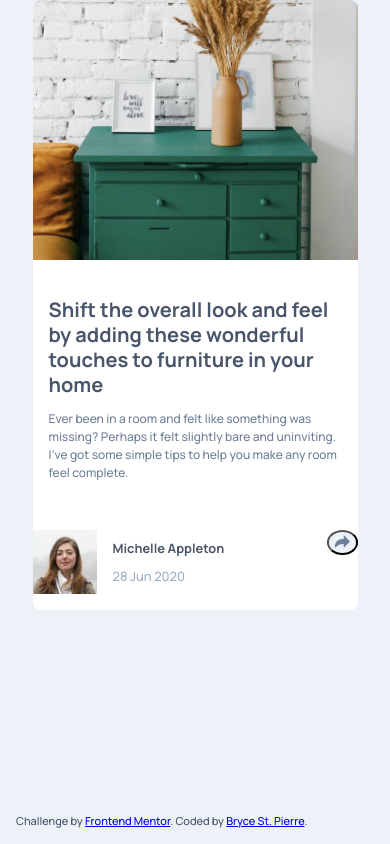
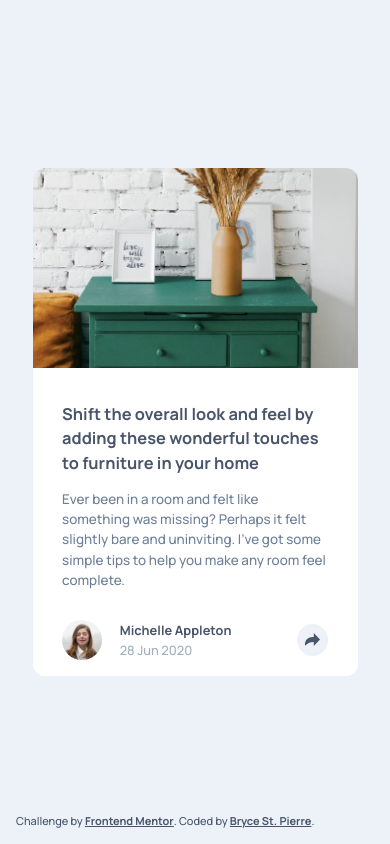
Before and after one commit to BryceStPierre/fm-article-preview, a website: page index.html in a window 390 px wide. Drawn offline with nearby package versions, Linux system fonts and the light colour scheme; files that its build step writes are made by us from their sources.

Commit message:
Completed mobile design.

```diff
--- a/index.html
+++ b/index.html
@@ -22,13 +22,7 @@
 
   <body>
     <main class="card">
-      <img
-        class="card__img"
-        src="images/drawers.jpg"
-        width="660"
-        height="528"
-        alt="Furniture with decorations"
-      />
+      <header class="card__header"></header>
       <article class="card__body">
         <h1 class="card__heading">
           Shift the overall look and feel by adding these wonderful touches to
@@ -57,12 +51,20 @@
         <section class="share">
           <div class="share__actions">
             <h2 class="share__heading">Share</h2>
-            <i class="icon icon--fb"></i>
-            <i class="icon icon--tw"></i>
-            <i class="icon icon--pin"></i>
+            <a href="#">
+              <i class="icon icon--fb"></i>
+            </a>
+            <a href="#">
+              <i class="icon icon--tw"></i>
+            </a>
+            <a href="#">
+              <i class="icon icon--pin"></i>
+            </a>
           </div>
           <button id="shareBtn" class="btn">
-            <i class="icon icon--share"></i>
+            <i class="icon icon--share">
+              <svg xmlns="http://www.w3.org/2000/svg" width="15" height="13"><path fill="#6E8098" d="M15 6.495L8.766.014V3.88H7.441C3.33 3.88 0 7.039 0 10.936v2.049l.589-.612C2.59 10.294 5.422 9.11 8.39 9.11h.375v3.867L15 6.495z"/></svg>
+            </i>
           </button>
         </section>
       </aside>
--- a/script.js
+++ b/script.js
@@ -1,6 +1,10 @@
 document.addEventListener('DOMContentLoaded', () => {
-  console.log('Script');
 
+
+  document.querySelector('#shareBtn').addEventListener('click', (e) => {
+    document.querySelector('.card__footer').classList.toggle('card__footer--share');
+    document.querySelector('#shareBtn').classList.toggle('btn--alt');
+  });
 
   // Show section/tooltip on click.
 
--- a/style.scss
+++ b/style.scss
@@ -3,19 +3,22 @@ $desaturatedDarkBlue: hsl(214, 17%, 51%);
 $grayBlue: hsl(212, 23%, 69%);
 $lightGrayBlue: hsl(210, 46%, 95%);
 
-*, *::before, *::after {
-  box-sizing: border-box;
+*,
+*::before,
+*::after {
+  box-sizing: inherit;
 }
 
 html,
 body {
-  min-height: 100vh;
-  min-height: -webkit-fill-available;
-  min-height: stretch;
+  height: 100vh;
+  height: -webkit-fill-available;
+  height: stretch;
+  box-sizing: border-box;
 }
 
 body {
-  font-family: 'Manrope', sans-serif;
+  font-family: "Manrope", sans-serif;
   font-weight: 500;
   font-size: 1rem;
   background-color: $lightGrayBlue;
@@ -27,54 +30,76 @@ body {
 
 .card {
   overflow: hidden;
-  border-radius: 0.5rem;
+  border-radius: 0.75rem;
   width: 325px;
   max-width: 100%;
   background-color: #fff;
 
-  &__img {
+  &__header {
+    background-image: url(./images/drawers.jpg);
+    background-position: center 30%;
+    background-size: cover;
     width: 100%;
-    height: auto;
+    height: 200px;
   }
 
   &__body {
-    padding: 1.25rem 1rem;
+    padding: 1.4rem 1.85rem 0.85rem;
   }
 
   &__heading {
-    line-height: 1.25;
-    font-size: 1.25rem;
+    line-height: 1.5;
+    font-size: 1.025rem;
     font-weight: 700;
   }
 
   &__text {
     line-height: 1.5;
-    font-size: 0.75rem;
+    font-size: 0.84rem;
     color: $desaturatedDarkBlue;
+    margin-bottom: 0;
   }
 
   &__footer {
-    padding: 1rem 0;
+    padding: 1rem 1.85rem;
     display: flex;
   }
+
+  &__footer--share {
+    background-color: $veryDarkGrayBlue;
+    display: block;
+  }
+}
+
+.card__footer--share .info {
+  display: none;
+}
+
+.card__footer--share .share__actions {
+  display: flex;
 }
 
 .info {
   display: flex;
+  align-items: center;
   margin-right: auto;
 
   &__avatar {
-    width: 4rem;
+    width: 2.5rem;
     height: auto;
+    line-height: 1;
+    border-radius: 50%;
   }
 
   &__published {
-    margin-left: 1rem;
+    margin-left: 1.1rem;
   }
 
   &__author {
     font-size: 0.8rem;
     font-weight: 700;
+    line-height: 1.5;
+    margin: 0;
   }
 
   &__date {
@@ -84,47 +109,66 @@ body {
 }
 
 .share {
+  display: flex;
+  align-items: center;
+
   &__actions {
     display: none;
+    align-items: center;
+    margin-right: auto;
+  }
+
+  &__actions > * {
+    margin-right: 1rem;
   }
 
   &__heading {
     text-transform: uppercase;
-  }
-
-  &--open {
-    display: flex;
+    color: $grayBlue;
+    font-weight: 500;
+    font-size: 0.75rem;
+    letter-spacing: 0.4rem;
+    margin-top: 0;
+    margin-bottom: 0;
   }
 }
 
 .btn {
   border-radius: 50%;
-  color: $veryDarkGrayBlue;
+  fill: $veryDarkGrayBlue;
   background-color: $lightGrayBlue;
-  display: inline-block;
+  outline: none;
+  border: none;
+  line-height: 1;
+  padding: 0.5rem;
 
   &--alt {
-
+    fill: #fff;
+    background-color: $desaturatedDarkBlue;
   }
 }
 
 .icon {
-  fill: inherit;
+  height: 1.25rem;
+  width: auto;
 
-  &--share {
-    content: url(./images/icon-share.svg);
+  &--share svg path {
+    fill: inherit;
   }
 
   &--fb {
     content: url(./images/icon-facebook.svg);
+    vertical-align: middle;
   }
 
   &--tw {
     content: url(./images/icon-twitter.svg);
+    vertical-align: middle;
   }
 
   &--pin {
     content: url(./images/icon-pinterest.svg);
+    vertical-align: middle;
   }
 }
 
@@ -139,5 +183,6 @@ body {
 }
 
 .attribution a {
-  font-weight: 500;
+  color: $veryDarkGrayBlue;
+  font-weight: 700;
 }
```
